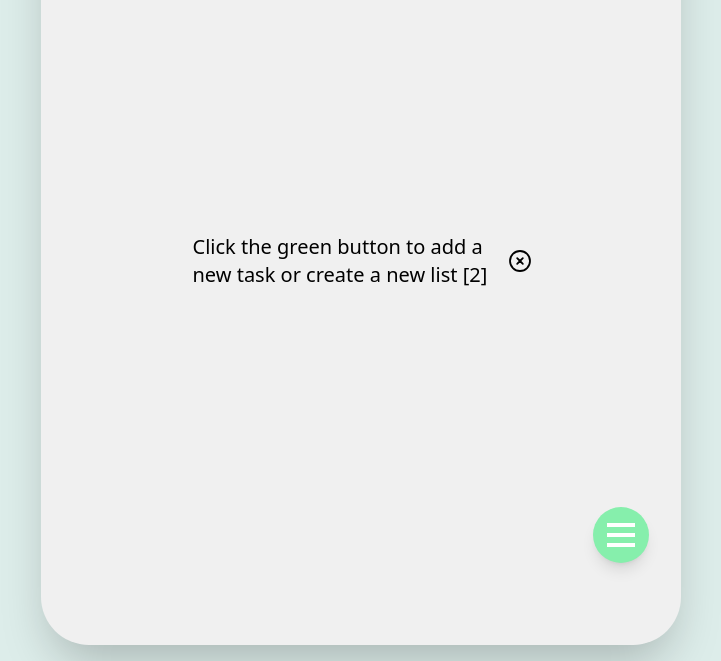
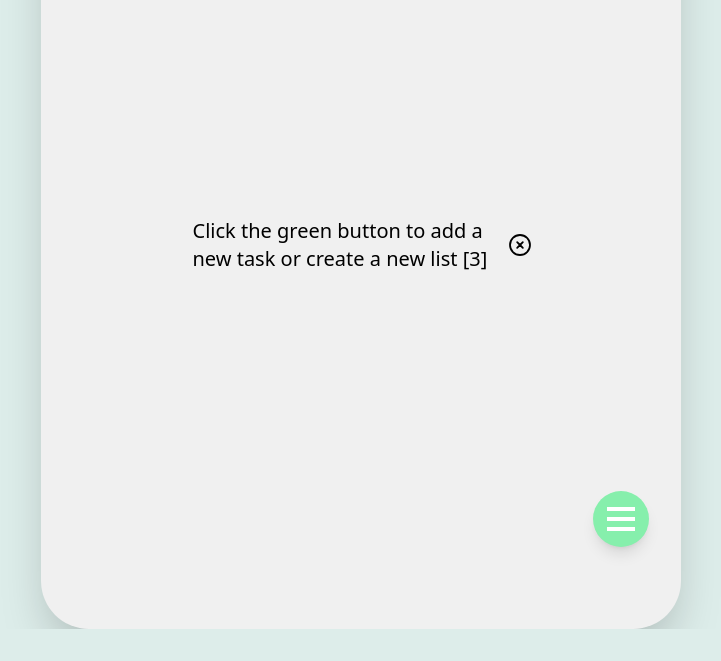
Before and after one commit to emeibech/todo-list, a website built with webpack: page dist/index.html in a window 1280 px wide. Shown: the part 171-832 px from the top of the page, without its empty margins (279-1000 px from the left). After the commit the page ends 800 px from the top, so only its background shows below. Built offline with nearby package versions, Linux system fonts and the light colour scheme.

Commit message:
Adjust view height

```diff
--- a/src/list/lists.js
+++ b/src/list/lists.js
@@ -41,6 +41,6 @@ const defaultList = listFactory('Do It Now');
 list.push(defaultList);
 list[0].setActiveTrue();
 
-defaultList.addTask('Click the green button to add a new task or create a new list [2]');
+defaultList.addTask('Click the green button to add a new task or create a new list [3]');
 
 export { list, listFactory }
```
Also changed, not shown: dist/index.html, src/styles.css.
